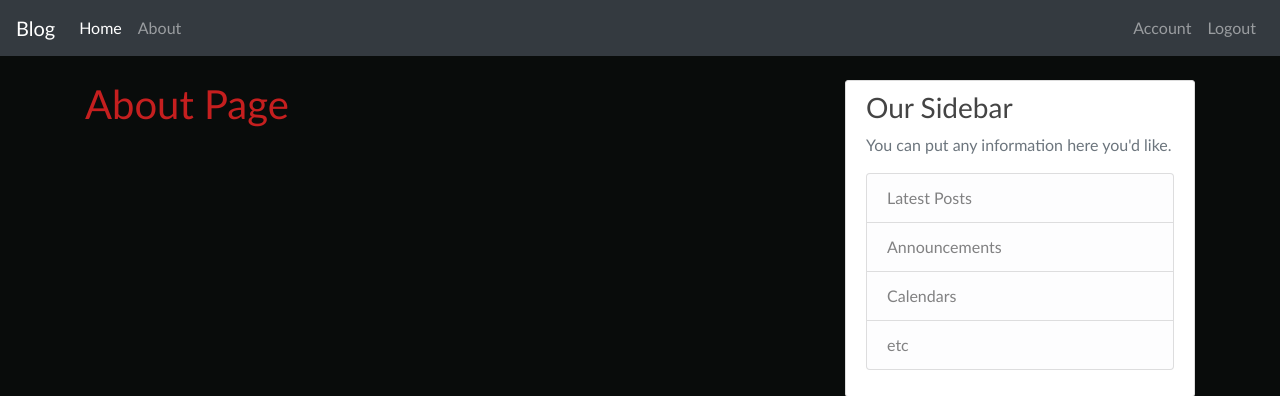
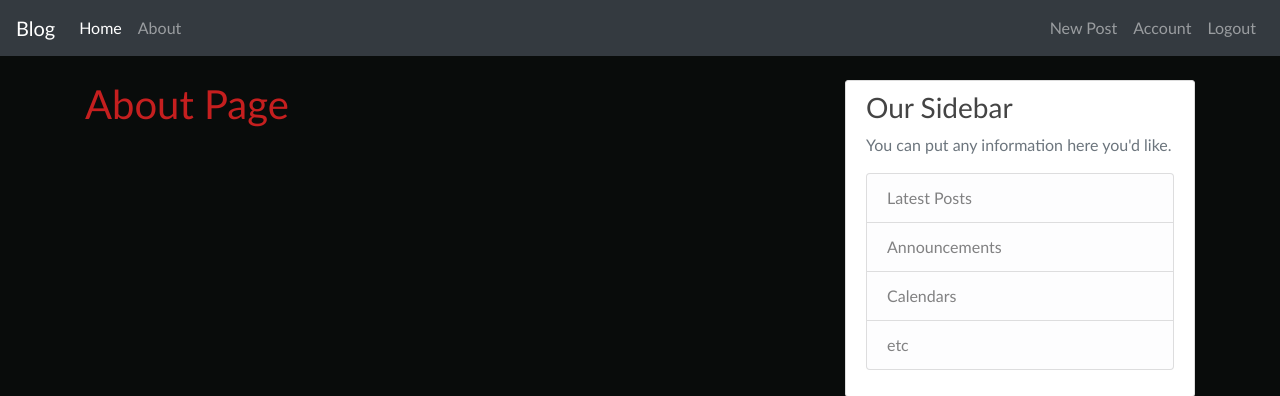
Before and after one commit to sandipswain/Coding-Blog, a Flask app: page /about in a window 1280 px wide. Shown: the top 396 px of the page. Run offline with Flask 2, Linux system fonts and the light colour scheme; a user stored in the database is signed in; some libraries are stand-ins or nearby versions.

Commit message:
Added the URl to new_post route

```diff
--- a/blog/templates/base.html
+++ b/blog/templates/base.html
@@ -32,6 +32,8 @@
             </ul>
             <div class="navbar-nav">
                 {% if current_user.is_authenticated %}
+                <a href="{{ url_for('new_post') }}" class="nav-item nav-link">New Post</a>
+
                 <a href="/account" class="nav-item nav-link">Account</a>
 
                 <a href="/logout" class="nav-item nav-link">Logout</a>
```
